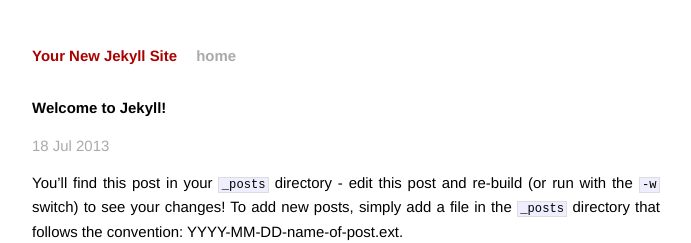
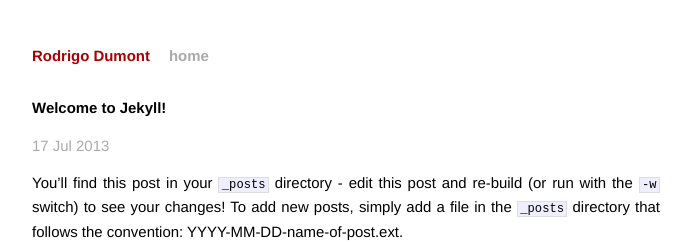
Before and after one commit to rdumont/rdumont.github.io, a Jekyll site: the page built from _posts/2013-07-18-welcome-to-jekyll.markdown, in a window 1280 px wide. Shown: the top 243 px of the page, without its empty margins (294-985 px from the left). Built offline with Jekyll 4.4.1, drawn with Linux system fonts in a browser that asks for light colours; Markdown is read by kramdown in place of the engine named in the settings.

Commit message:
Tune some settings

```diff
--- a/_config.yml
+++ b/_config.yml
@@ -1,3 +1,6 @@
-name: Your New Jekyll Site
+name: Rodrigo Dumont
 markdown: redcarpet
 pygments: true
+safe: true
+timezone: America/Sao_Paulo
+permalink: pretty
```
